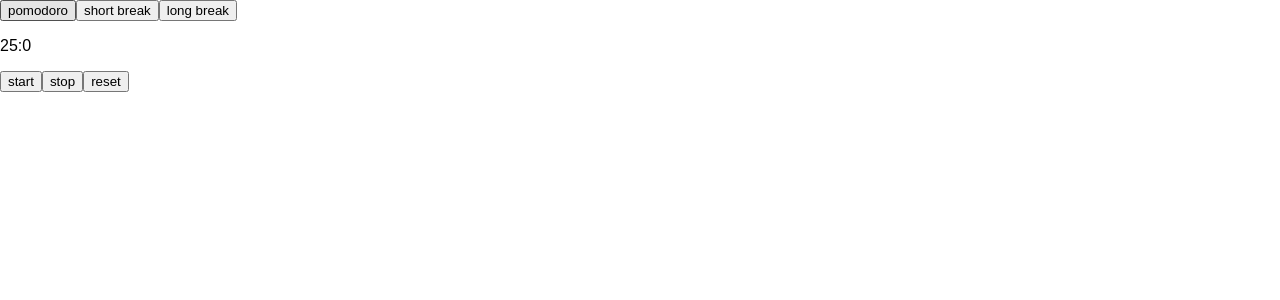
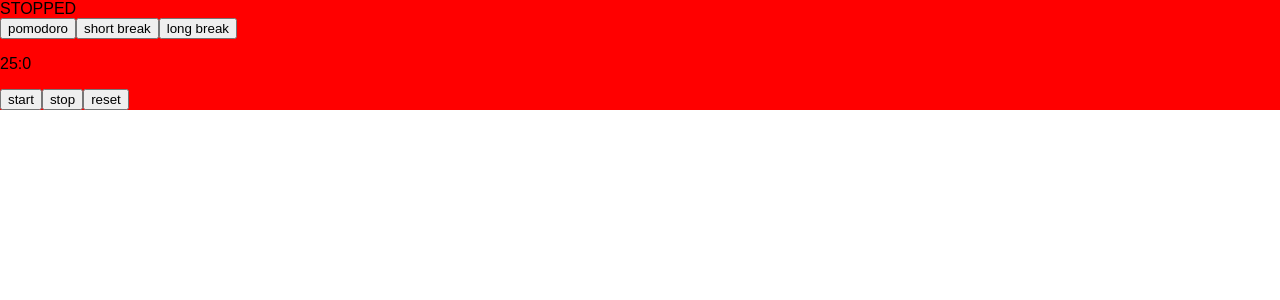
Before and after one commit to emurillo510/react-pomodoro, a React (Create React App) app: page / in a window 1280 px wide. Shown: the top 300 px of the page. Built offline with nearby package versions, Linux system fonts and the light colour scheme; the HTML template or start-up script is replaced by a standard one.

Commit message:
code clean-up

```diff
--- /dev/null
+++ b/src/PomodoroTimerComponent.css
@@ -0,0 +1,3 @@
+#pomodoro-timer-component {
+  background-color: red;
+}
--- a/src/PomodoroTimerComponent.js
+++ b/src/PomodoroTimerComponent.js
@@ -4,20 +4,26 @@ import PomodoroTimerInitializer from './PomodoroTimerInitializer';
 import PomodoroTimerClock from './PomodoroTimerClock';
 import PomodoroTimerControl from './PomodoroTimerControl';
 
+import './PomodoroTimerComponent.css';
+
 class PomodoroTimerComponent extends Component {
 
   constructor(props) {
     super(props);
     this.state = {
-      initialTime : 60*25
+      initialTime : 60*25,
+      timeControlStatus: "STOPPED"
     }
 
   }
+
+
 
   render() {
 
     return (
       <div id="pomodoro-timer-component">
+        {this.state.timeControlStatus}
         <PomodoroTimerInitializer/>
         <PomodoroTimerClock initialTime={this.state.initialTime}/>
         <PomodoroTimerControl/>
--- a/src/PomodoroTimerControl.js
+++ b/src/PomodoroTimerControl.js
@@ -1,15 +1,39 @@
 import React, { Component } from 'react';
 
 class PomodoroTimerControl extends Component {
+
+  constructor(props) {
+    super(props);
+    this.startHandler = this.startHandler.bind(this);
+    this.stopHandler = this.stopHandler.bind(this);
+    this.resetHandler = this.resetHandler.bind(this);
+    this.state = {
+      status: "STOPPED"
+    }
+  }
+
+  startHandler() {
+    console.log("start");
+
+  }
+
+  stopHandler() {
+    console.log("stop");
+  }
+
+  resetHandler() {
+    console.log("reset");
+  }
+
 
   render() {
 
     return (
 
       <div id="pomodoro-timer-control">
-        <button>start</button>
-        <button>stop</button>
-        <button>reset</button>
+        <button onClick={this.startHandler}>start</button>
+        <button onClick={this.stopHandler}>stop</button>
+        <button onClick={this.resetHandler}>reset</button>
       </div>
 
     );
--- a/src/PomodoroTimerInitializer.js
+++ b/src/PomodoroTimerInitializer.js
@@ -1,6 +1,29 @@
 import React, { Component } from 'react';
 
 class PomodoroTimerInitializer extends Component {
+
+  constructor(props) {
+    super(props);
+    this.pomodoroHandler = this.pomodoroHandler.bind(this);
+    this.shortBreakHandler = this.shortBreakHandler.bind(this);
+    this.longBreakHandler = this.longBreakHandler.bind(this);
+
+
+  }
+
+  pomodoroHandler(e) {
+    console.log("pomodoro");
+  }
+
+  shortBreakHandler(e) {
+
+    console.log("short break");
+  }
+
+  longBreakHandler(e) {
+
+    console.log("long break");
+  }
 
   render() {
 
@@ -9,9 +32,9 @@ class PomodoroTimerInitializer extends Component {
 
       <div id="pomodoro-timer-initializer">
 
-        <button>pomodoro</button>
-        <button>short break</button>
-        <button>long break</button>
+        <button onClick={this.pomodoroHandler}>pomodoro</button>
+        <button onClick={this.shortBreakHandler}>short break</button>
+        <button onClick={this.longBreakHandler}>long break</button>
 
       </div>
 
```
